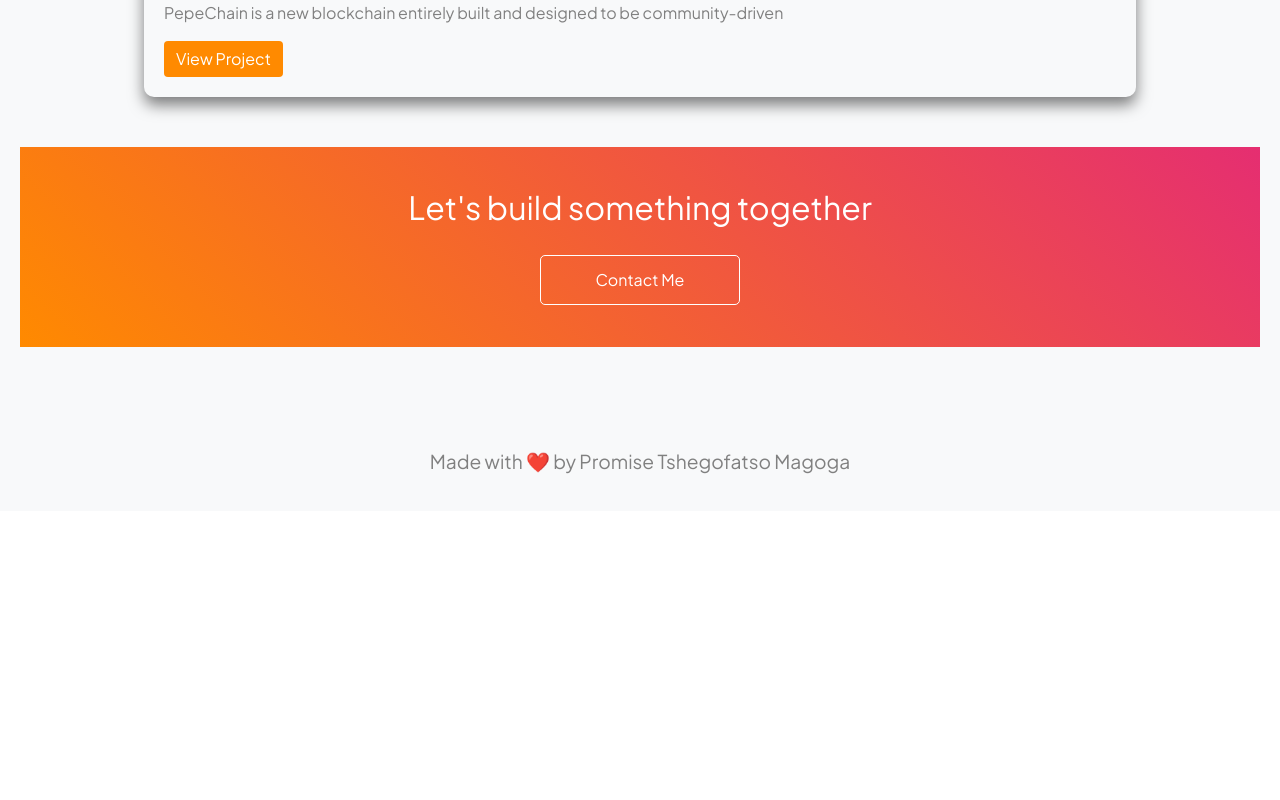
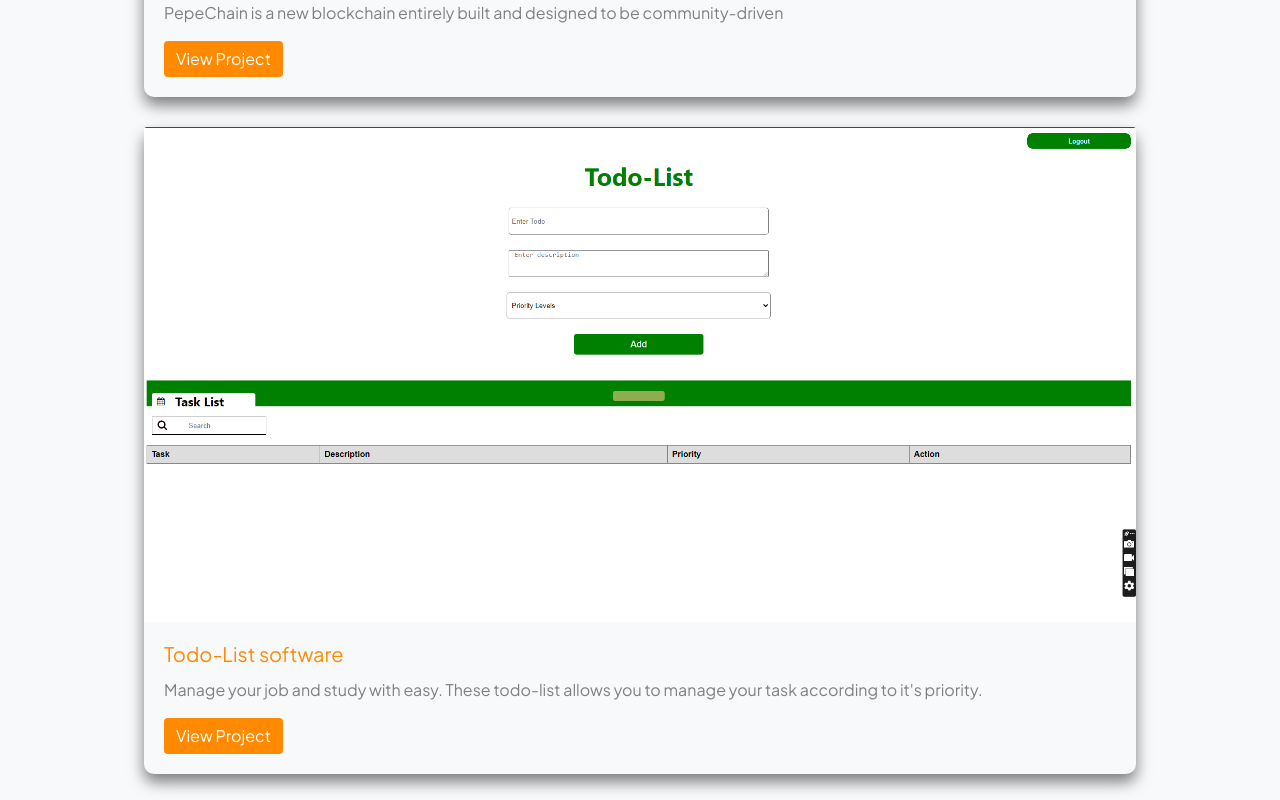
Before and after one commit to Promisemagoga/React-Portfolio, a React (Create React App) app: page /Projects in a window 1280 px wide. Shown: the part 2740-3540 px from the top of the page. Before the commit the page ends 3251 px from the top, so only its background shows below. Built offline with nearby package versions, Linux system fonts and the light colour scheme.

Commit message:
19/09/2023

```diff
--- a/src/projectsData.js
+++ b/src/projectsData.js
@@ -26,4 +26,11 @@ export default [
         buttonLink: "https://pepechain.vercel.app/"
 
     },
+    {
+        name: "Todo-List software",
+        description: "Manage your job and study with easy. These todo-list allows you to manage your task according to it's priority.",
+        img: "todolist.png",
+        buttonLink: "https://todo-list-app-beta-dun.vercel.app/"
+
+    },
 ]
```
Also changed, not shown: src/assets/todolist.png (added).
